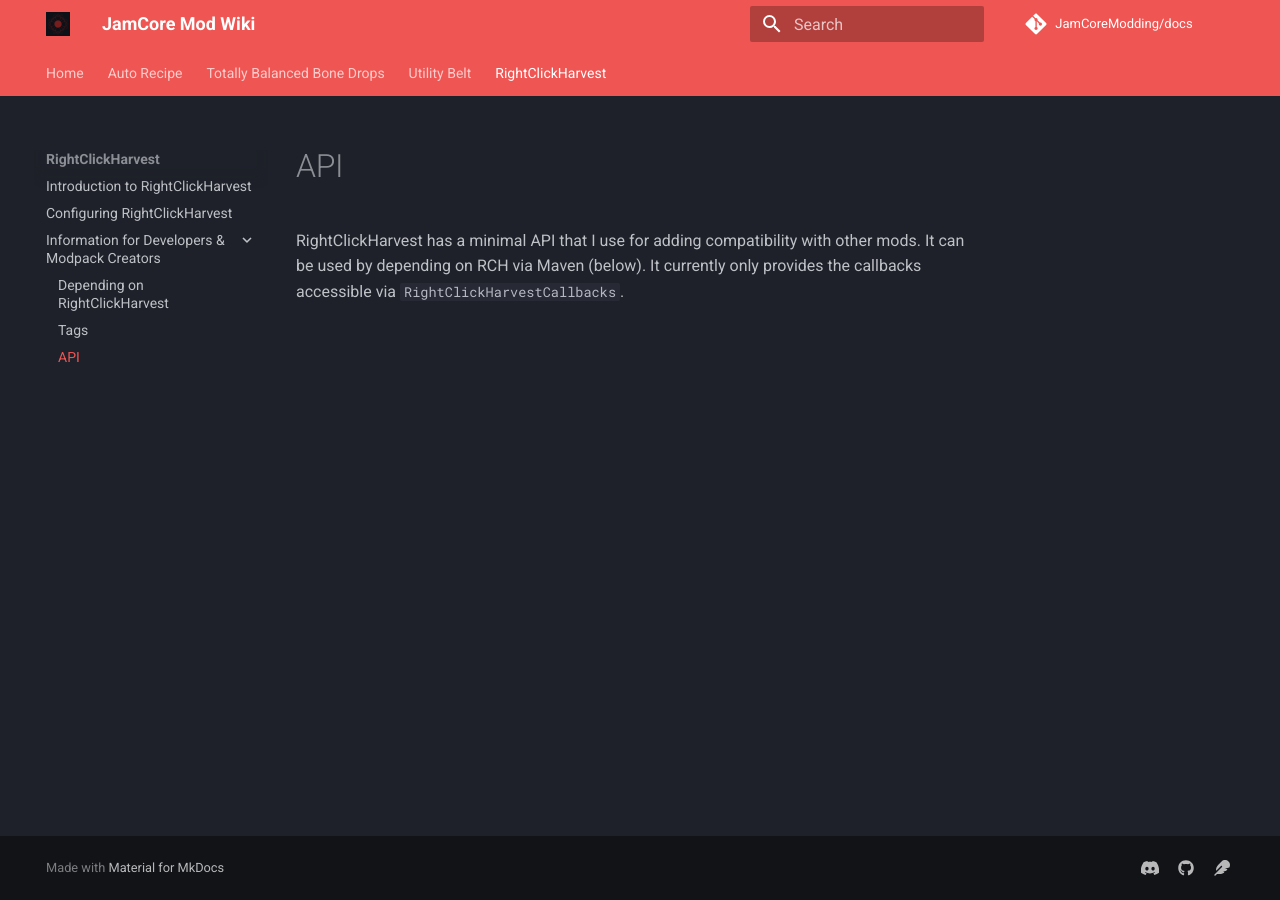
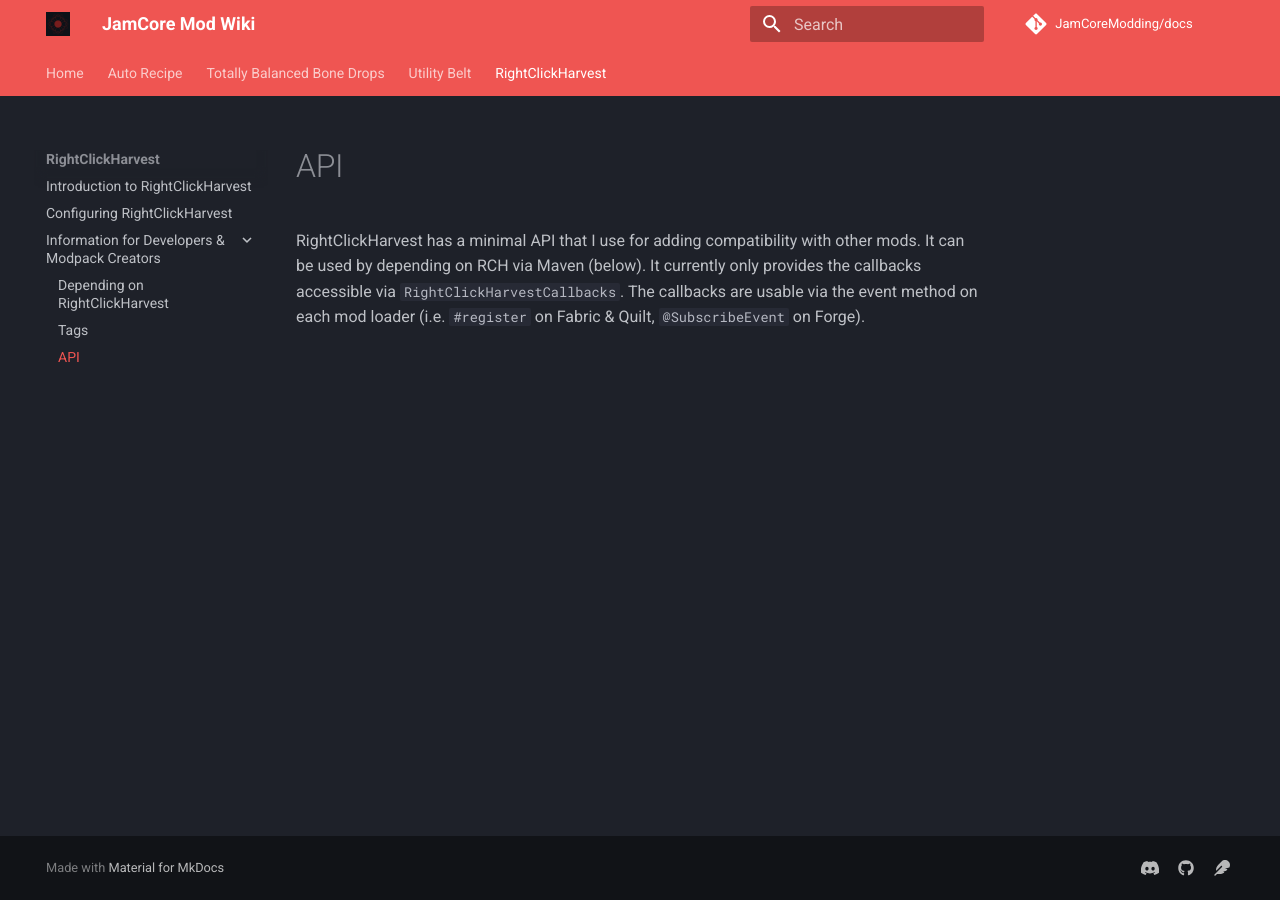
Before and after one commit to JamCoreModding/docs, an MkDocs documentation site: the page built from docs/right-click-harvest/developers/api.md, in a window 1280 px wide. Built offline with MkDocs 1.6.1 and Material for MkDocs 9.7.7, drawn with Linux system fonts in a browser that asks for light colours; comment, search, counter and statistics services are not loaded.

Commit message:
feat: being rch

```diff
--- a/docs/right-click-harvest/developers/api.md
+++ b/docs/right-click-harvest/developers/api.md
@@ -1,3 +1,5 @@
 RightClickHarvest has a minimal API that I use for adding compatibility with
 other mods. It can be used by depending on RCH via Maven (below). It currently
-only provides the callbacks accessible via `RightClickHarvestCallbacks`.
+only provides the callbacks accessible via `RightClickHarvestCallbacks`. The callbacks
+are usable via the event method on each mod loader (i.e. `#register` on Fabric & Quilt,
+`@SubscribeEvent` on Forge).
```
